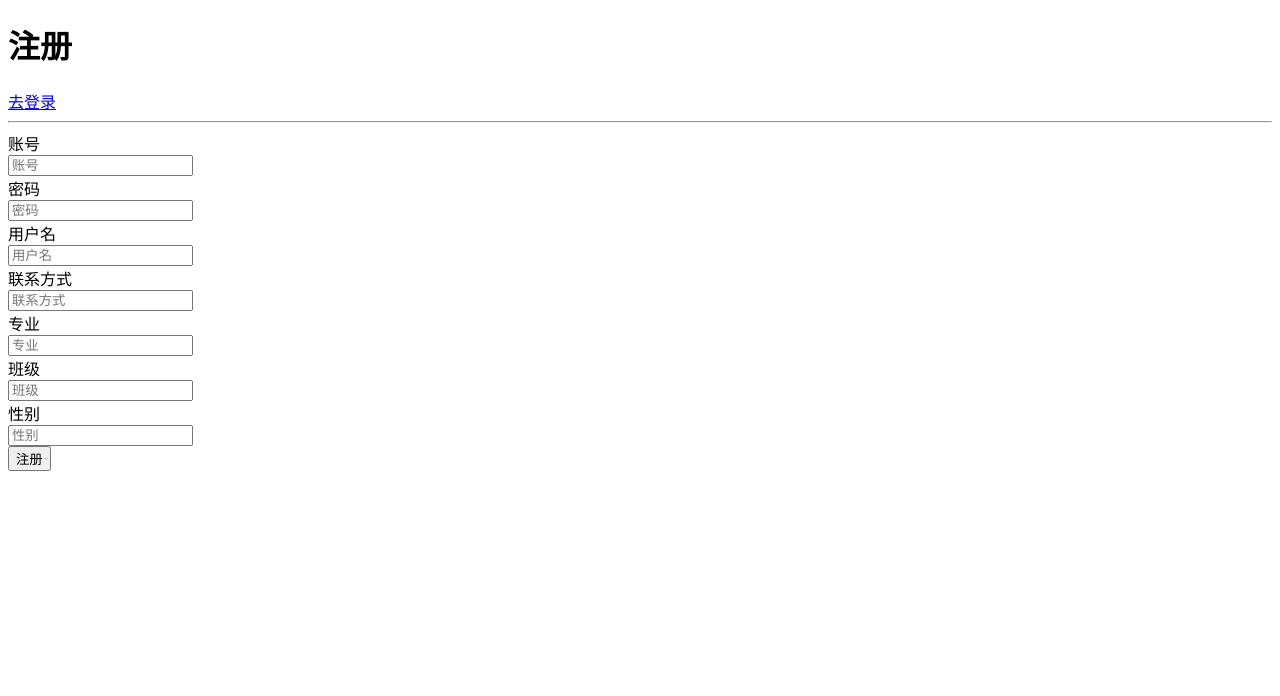
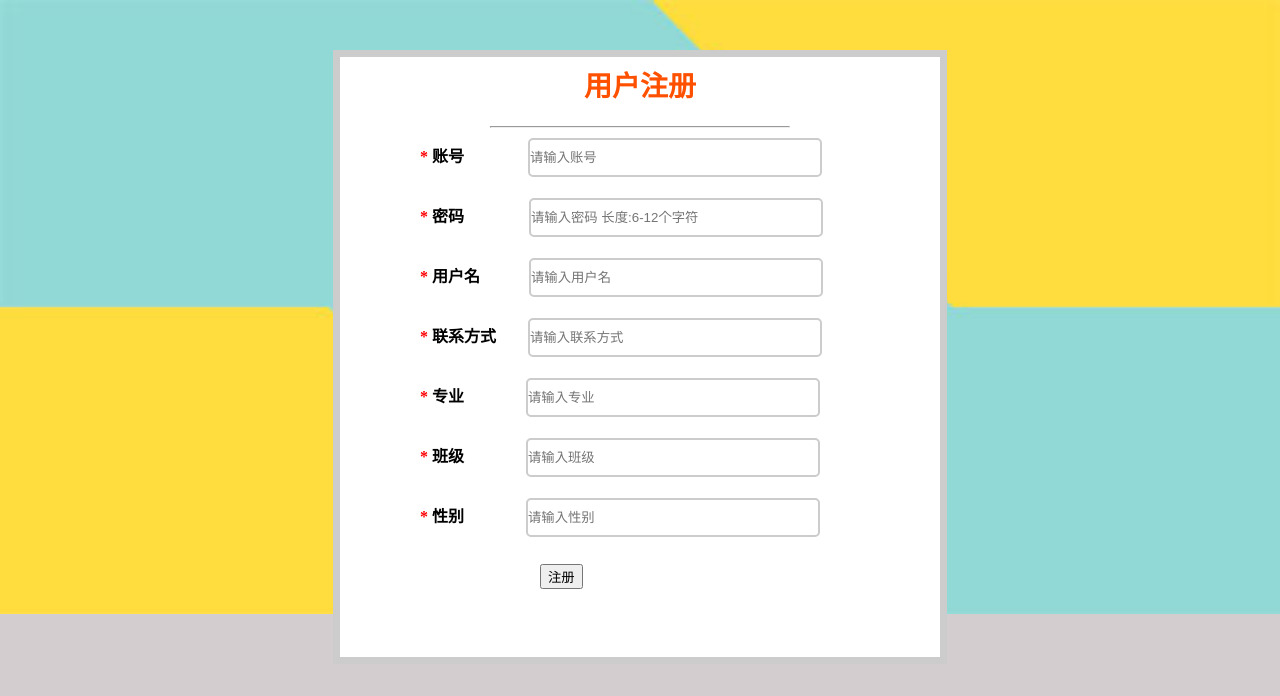
Before and after one commit to CJMMay/secondhand, a Django app: page /login_res/res/ in a window 1280 px wide. Shown: the top 696 px of the page. Run offline with Django 3.2, Linux system fonts and the light colour scheme.

Commit message:
注册页面css

```diff
--- a/login_res/templates/res.html
+++ b/login_res/templates/res.html
@@ -1,112 +1,97 @@
+{% load staticfiles %}
 <!DOCTYPE html>
 <html lang="en">
 
 <head>
     <meta charset="UTF-8">
     <title>注册</title>
+    <link rel="stylesheet" href="{% static 'css/res.css' %}">
 </head>
 
+
 <body>
-<div class="jumbotron">
-    <h1>注册</h1>
-    <a href="{% url 'login_res:login' %}" class="btn btn-primary">去登录</a>
-    <hr>
-    <div class="container">
-        <div class="row">
-
+    <div class="xiao-container">
+        <div class="xiao-register-box">
+            <div class="xiao-title-box">
+                <span>用户注册</span>
+                <hr>
+            </div>
+            <!-- <a href="{% url 'login_res:login' %}" class="btn btn-primary">去登录</a> -->
             <form action="{% url 'login_res:do_res' %}" method="post" class="form-horizontal">
                 {% csrf_token %}
-                <div class="form-group">
-                    <label for="inputEmail3" class="col-sm-2 control-label">账号</label>
-                    <div class="col-sm-4">
-                        <input type="text" class="form-control" id="inputEmail3" name='stuid' placeholder="账号"
-                               required> {% if request.session.error %}{{ request.session.error }}
-                    {% endif %}
+                <div class="xiao-username-box">
+                        <span class="xiao-require">*</span>
+                    <label for="username" class="col-sm-2 control-label">账号</label>
+                    <div class="xiao-username-input">
+                        <input type="text" class="form-control" id="username" name='stuid' placeholder="请输入账号" required> {% if request.session.error %}{{ request.session.error }} {% endif %}
                     </div>
                 </div>
-                <div class="form-group">
-                    <label for="inputPassword3" class="col-sm-2 control-label">密码</label>
-                    <div class="col-sm-4">
+                <div class="xiao-userPassword-box">
+                        <span class="xiao-require">*</span>
+                    <label for="userPassword" class="col-sm-2 control-label">密码</label>
+                    <div class="xiao-userPassword-input">
                         {% if request.session.error %}
-                            <input type="password" class="form-control" id="inputPassword3" name='password'
-                                   placeholder="密码"
-                                   required value="{{ password }}">
-                        {% else %}
-                            <input type="password" class="form-control" id="inputPassword3" name='password'
-                                   placeholder="密码"
-                                   required>
-                        {% endif %}
+                        <input type="password" class="form-controlcontrol" id="userPassword" name='password' placeholder="请输入密码 长度:6-12个字符" required value="{{ password }}"> {% else %}
+                        <input type="password" class="form-control" id="userPassword" name='password' placeholder="请输入密码 长度:6-12个字符" required> {% endif %}
 
                     </div>
                 </div>
-                <div class="form-group">
+                <div class="username2">
+                        <span class="xiao-require">*</span>
                     <label for="inputEmail3" class="col-sm-2 control-label">用户名</label>
-                    <div class="col-sm-4">
-                        <input type="text" class="form-control" id="inputEmail3" name='username' placeholder="用户名"
-                               required> {% if request.session.error %}{{ request.session.error }}
-                    {% endif %}
+                    <div class="xiao-userRePassword-input">
+                        <input type="text" class="form-control" id="inputEmail3" name='username' placeholder="请输入用户名" required> {% if request.session.error %}{{ request.session.error }} {% endif %}
                     </div>
                 </div>
 
 
-                <div class="form-group">
-                    <label for="inputPassword3" class="col-sm-2 control-label">联系方式</label>
-                    <div class="col-sm-4">
+                <div class="xiao-userPhone-box">
+                        <span class="xiao-require">*</span>
+                    <label for="userPhone" class="col-sm-2 control-label">联系方式</label>
+                    <div class="xiao-userPhone-input">
                         {% if request.session.error %}
-                            <input type="text" class="form-control" id="inputPassword3" name='tele' placeholder="联系方式"
-                                   required value="{{ tele }}">
-                        {% else %}
-                            <input type="text" class="form-control" id="inputPassword3" name='tele' placeholder="联系方式"
-                                   required>
-                        {% endif %}
+                        <input type="text" class="form-control" id="userPhone" name='tele' placeholder="请输入联系方式" required value="{{ tele }}"> {% else %}
+                        <input type="text" class="form-control" id="userPhone" name='tele' placeholder="请输入联系方式" required> {% endif %}
                     </div>
                 </div>
-                <div class="form-group">
-                    <label for="inputPassword3" class="col-sm-2 control-label">专业</label>
-                    <div class="col-sm-4">
+                <div class="major-box">
+                        <span class="xiao-require">*</span>
+                    <label for="userMajor" class="col-sm-2 control-label">专业</label>
+                    <div class="userMajor-input">
                         {% if request.session.error %}
-                            <input type="text" class="form-control" id="inputPassword3" name='major' placeholder="专业"
-                                   required value="{{ major }}">
-                        {% else %}
-                            <input type="text" class="form-control" id="inputPassword3" name='major' placeholder="专业"
-                                   required>
-                        {% endif %}
+                        <input type="text" class="form-control" id="userMajor" name='major' placeholder="请输入专业" required value="{{ major }}"> {% else %}
+                        <input type="text" class="form-control" id="userMajor" name='major' placeholder="请输入专业" required> {% endif %}
                     </div>
                 </div>
-                <div class="form-group">
-                    <label for="inputPassword3" class="col-sm-2 control-label">班级</label>
-                    <div class="col-sm-4">
+                <div class="userClass-box">
+                        <span class="xiao-require">*</span>
+                    <label for="userClass" class="col-sm-2 control-label">班级</label>
+                    <div class="userClass-input">
                         {% if request.session.error %}
-                            <input type="text" class="form-control" id="inputPassword3" name='class1' placeholder="班级"
-                                   required value="{{ class1 }}">
-                        {% else %}
-                            <input type="text" class="form-control" id="inputPassword3" name='class1' placeholder="班级"
-                                   required>
-                        {% endif %}
+                        <input type="text" class="form-control" id="userClass" name='class1' placeholder="请输入班级" required value="{{ class1 }}"> {% else %}
+                        <input type="text" class="form-control" id="userClass" name='class1' placeholder="请输入班级" required> {% endif %}
                     </div>
                 </div>
-                <div class="form-group">
-                    <label for="inputPassword3" class="col-sm-2 control-label">性别</label>
-                    <div class="col-sm-4">
+                <div class="userSex-box">
+                        <span class="xiao-require">*</span>
+                    <label for="userSex" class="col-sm-2 control-label">性别</label>
+                    <div class="userSex-input">
                         {% if request.session.error %}
-                            <input type="text" class="form-control" id="inputPassword3" name='sex' placeholder="性别"
-                                   required value="{{ sex }}">
-                        {% else %}
-                            <input type="text" class="form-control" id="inputPassword3" name='sex' placeholder="性别"
-                                   required>
-                        {% endif %}
+                        <input type="text" class="form-control" id="userSex" name='sex' placeholder="请输入性别" required value="{{ sex }}"> {% else %}
+                        <input type="text" class="form-control" id="userSex" name='sex' placeholder="请输入性别" required> {% endif %}
                     </div>
                 </div>
-                <div class="form-group">
-                    <div class="col-sm-4">
+
+                <div class="xiao-submit-box">
                         <button type="submit" class="btn btn-success">注册</button>
-                    </div>
                 </div>
+
+                <!-- <div class="xiao-submit-box">
+                        <input id = "xiao-submit-button" type="submit" value="立即登陆">
+                    </div> -->
             </form>
         </div>
     </div>
-</div>
-
 </body>
 
 </html>
--- /dev/null
+++ b/sells/static/css/res.css
@@ -0,0 +1,229 @@
+body,
+input {
+    margin: 0;
+    padding: 0;
+    background: rgb(212, 205, 207);
+}
+
+input {
+    display: inline-block;
+    background: #fff;
+}
+
+.xiao-container {
+    width: 100%;
+    background-image: url('../img/background.jpg');
+    background-size: 100% 100%;
+}
+
+.xiao-register-box {
+    position: relative;
+    height: 600px;
+    width: 600px;
+    top: 50px;
+    margin: 0 auto;
+    z-index: 99999;
+    background-color: #fff;
+    border: 7px solid #ccc;
+}
+
+.xiao-title-box {
+    position: absolute;
+    width: 300px;
+    height: 50px;
+    margin-left: 150px;
+    margin-top: 5px;
+    text-align: center;
+    font-size: 28px;
+    font-weight: 800;
+    color: #ff5000;
+    line-height: 50px;
+}
+
+.xiao-username-box {
+    position: absolute;
+    width: 420px;
+    height: 40px;
+    line-height: 40px;
+    margin-top: 80px;
+    margin-left: 80px;
+    font-weight: 700;
+}
+
+.xiao-username-input {
+    display: inline-block;
+    margin-left: 60px;
+    /*background: green;*/
+}
+
+#username {
+    height: 35px;
+    width: 290px;
+    border: 2px solid #ccc;
+    border-radius: 5px;
+}
+
+.xiao-userPassword-box {
+    position: absolute;
+    width: 420px;
+    height: 40px;
+    line-height: 40px;
+    margin-top: 140px;
+    margin-left: 80px;
+    font-weight: 700;
+}
+
+.xiao-userPassword-input {
+    display: inline-block;
+    margin-left: 61px;
+}
+
+#userPassword {
+    height: 35px;
+    width: 290px;
+    border: 2px solid #ccc;
+    border-radius: 5px;
+}
+
+.username2 {
+    position: absolute;
+    width: 420px;
+    height: 40px;
+    line-height: 40px;
+    margin-top: 200px;
+    margin-left: 80px;
+    font-weight: 700;
+}
+
+.xiao-userRePassword-input {
+    display: inline-block;
+    margin-left: 45px;
+}
+
+#inputEmail3 {
+    height: 35px;
+    width: 290px;
+    border: 2px solid #ccc;
+    border-radius: 5px;
+}
+
+.xiao-userPhone-box {
+    position: absolute;
+    width: 420px;
+    height: 40px;
+    line-height: 40px;
+    margin-top: 260px;
+    margin-left: 80px;
+    font-weight: 700;
+}
+
+.xiao-userPhone-input {
+    display: inline-block;
+    margin-left: 28px;
+}
+
+#userPhone {
+    height: 35px;
+    width: 290px;
+    border: 2px solid #ccc;
+    border-radius: 5px;
+}
+
+.major-box {
+    position: absolute;
+    width: 420px;
+    height: 40px;
+    line-height: 40px;
+    margin-top: 320px;
+    margin-left: 80px;
+    font-weight: 700;
+}
+
+.userMajor-input {
+    display: inline-block;
+    margin-left: 58px;
+}
+
+#userMajor {
+    height: 35px;
+    width: 290px;
+    border: 2px solid #ccc;
+    border-radius: 5px;
+}
+
+.xiao-require {
+    color: red;
+}
+
+.xiao-submit-box {
+    position: absolute;
+    width: 80px;
+    height: 40px;
+    line-height: 40px;
+    margin-top: 500px;
+    margin-left: 200px;
+    border-radius: 5px;
+    background: rgb(255, 255, 255);
+}
+
+#xiao-submit-button {
+    display: inline-block;
+    width: 80px;
+    height: 40px;
+    border-radius: 5px;
+    background: rgb(73, 83, 228);
+    color: #fff;
+}
+
+.xiao-goLogin-box {
+    position: absolute;
+    width: 150px;
+    height: 20px;
+    margin-top: 600px;
+    margin-left: 320px;
+
+}
+
+.userClass-box {
+    position: absolute;
+    width: 420px;
+    height: 40px;
+    line-height: 40px;
+    margin-top: 380px;
+    margin-left: 80px;
+    font-weight: 700;
+}
+
+.userClass-input {
+    display: inline-block;
+    margin-left: 58px;
+}
+
+#userClass {
+    height: 35px;
+    width: 290px;
+    border: 2px solid #ccc;
+    border-radius: 5px;
+}
+
+.userSex-box {
+    position: absolute;
+    width: 420px;
+    height: 40px;
+    line-height: 40px;
+    margin-top: 440px;
+    margin-left: 80px;
+    font-weight: 700;
+}
+
+.userSex-input {
+    display: inline-block;
+    margin-left: 58px;
+}
+
+#userSex {
+    height: 35px;
+    width: 290px;
+    border: 2px solid #ccc;
+    border-radius: 5px;
+}
```
Also changed, not shown: db.sqlite3.
